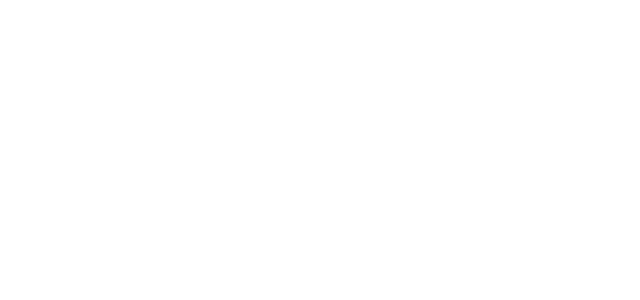
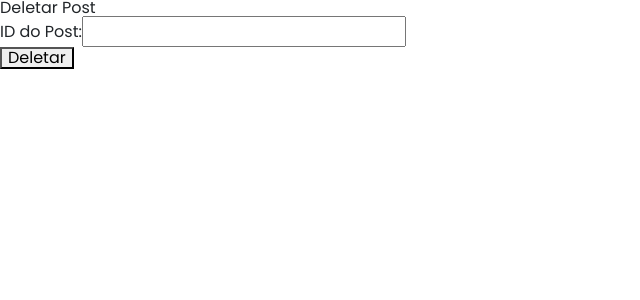
Before and after one commit to lucasfinotirodrigues/apresentacaoAPI, an Angular app in the folder angular-http/: page /list/delete in a window 1280 px wide. Before the commit this address led to /. Shown: the top 300 px of the page, without its empty margins (0-640 px from the left). Built offline with nearby package versions, Linux system fonts and the light colour scheme.

Commit message:
feat: method DELETE added at project

```diff
--- a/angular-http/src/app/app-routing.module.ts
+++ b/angular-http/src/app/app-routing.module.ts
@@ -5,6 +5,7 @@
 import { ListComponent } from './pages/list/list.component';
 import { GetComponent } from './pages/get/get.component';
 import { PutComponent } from './pages/put/put.component';
+import { DeleteComponent } from './pages/delete/delete.component';
 
 const routes: Routes = [
   {
@@ -21,6 +22,9 @@
   },
   {
     path: 'list/put', component: PutComponent
+  },
+  {
+    path: 'list/delete', component: DeleteComponent
   }
 ];
 
--- a/angular-http/src/app/app.module.ts
+++ b/angular-http/src/app/app.module.ts
@@ -10,6 +10,7 @@
 import { ListComponent } from './pages/list/list.component';
 import { GetComponent } from './pages/get/get.component';
 import { PutComponent } from './pages/put/put.component';
+import { DeleteComponent } from './pages/delete/delete.component';
 
 @NgModule({
   declarations: [
@@ -18,7 +19,8 @@
     HomeComponent,
     ListComponent,
     GetComponent,
-    PutComponent
+    PutComponent,
+    DeleteComponent
   ],
   imports: [
     BrowserModule,
--- /dev/null
+++ b/angular-http/src/app/pages/delete/delete.component.html
@@ -0,0 +1,11 @@
+<div>
+  <h2>Deletar Post</h2>
+  <div>
+    <label for="postId">ID do Post:</label>
+    <input id="postId" #postIdInput type="number" />
+  </div>
+  <button (click)="deletePost(postIdInput.value)">Deletar</button>
+  <div *ngIf="status">
+    <p>{{ status }}</p>
+  </div>
+</div>
--- /dev/null
+++ b/angular-http/src/app/pages/delete/delete.component.ts
@@ -0,0 +1,29 @@
+import { HttpClient } from '@angular/common/http';
+import { Component, OnInit } from '@angular/core';
+
+@Component({
+  selector: 'app-delete',
+  templateUrl: './delete.component.html',
+  styleUrls: ['./delete.component.scss']
+})
+export class DeleteComponent implements OnInit {
+  status: string | undefined;
+
+  constructor(private http: HttpClient) {}
+
+  ngOnInit(): void {}
+
+  deletePost(id: string): void {
+    const postId = Number(id);
+    if (isNaN(postId)) {
+      this.status = 'Invalid ID';
+      return;
+    }
+
+    this.http.delete(`https://jsonplaceholder.typicode.com/posts/${postId}`)
+      .subscribe(
+        () => this.status = 'Excluido com sucesso',
+        error => this.status = `Falha ao excluir: ${error.message}`
+      );
+  }
+}
--- a/angular-http/src/app/pages/list/list.component.html
+++ b/angular-http/src/app/pages/list/list.component.html
@@ -22,9 +22,11 @@
           <h2 class="text-card">put</h2>
         </div>
       </a>
-      <div class="card delete d-flex align-items-center justify-content-center">
-        <h2 class="text-card">delete</h2>
-      </div>
+      <a routerLink="./delete">
+        <div class="card delete d-flex align-items-center justify-content-center">
+          <h2 class="text-card">delete</h2>
+        </div>
+      </a>
     </div>
   </div>
 </div>
```
Also changed, not shown: angular-http/src/app/pages/delete/delete.component.scss (added), angular-http/src/app/post/post.ts (added), 1 other file (tests, documents, lock files or other folders).
